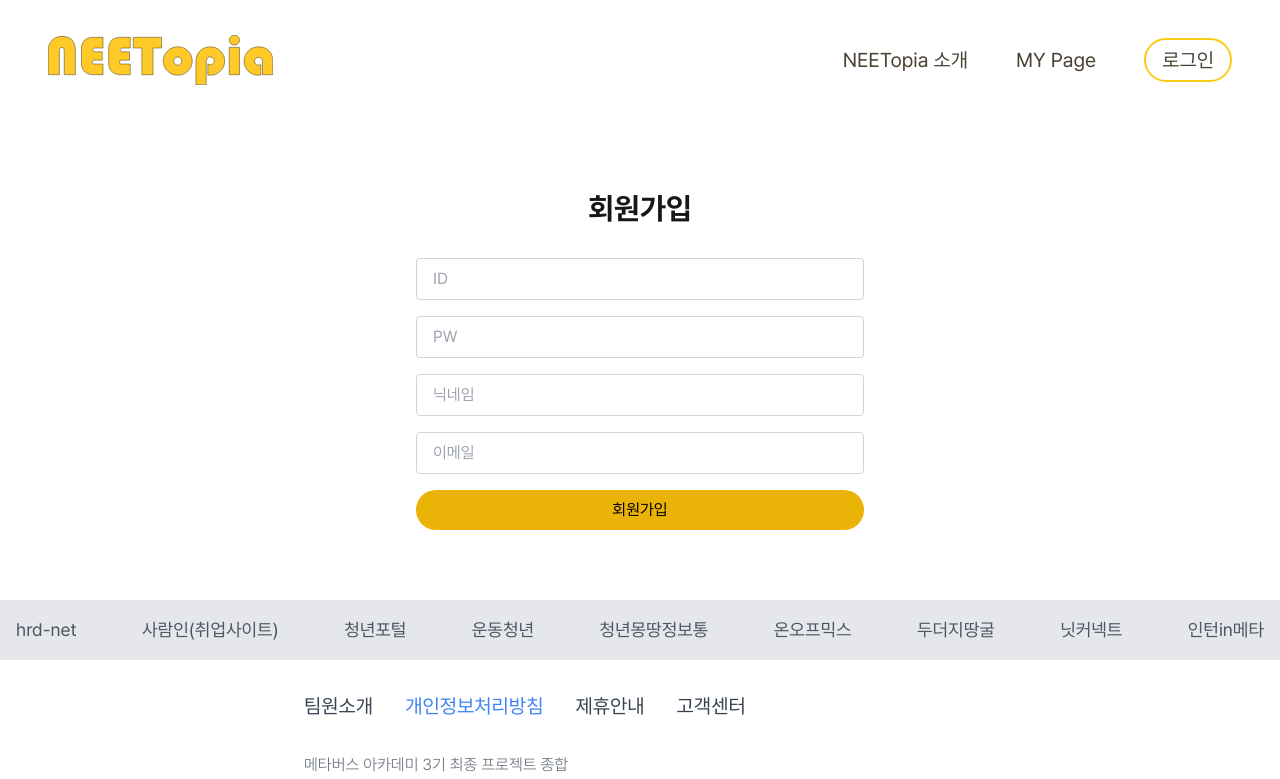
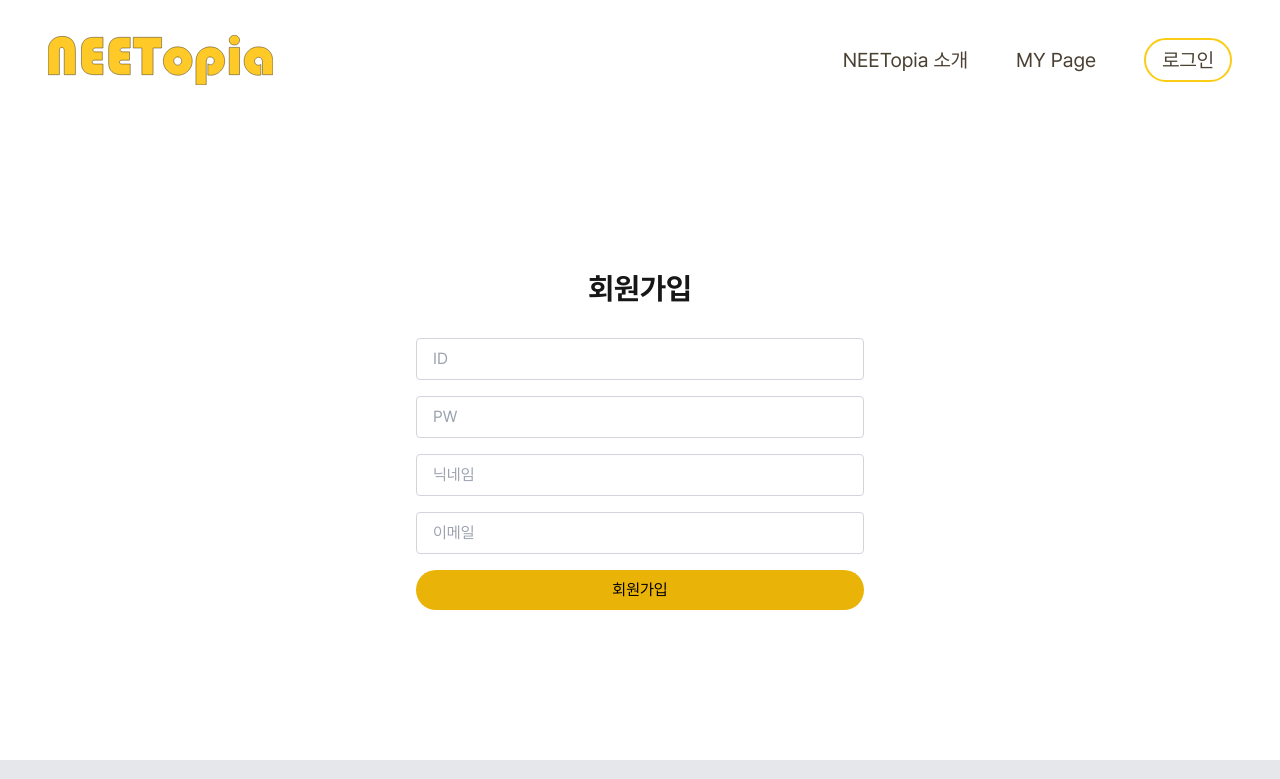
Before and after one commit to bellra-jin/NEETopia, a Next.js app: page /join in a window 1280 px wide. Shown: the top 779 px of the page. Built offline with nearby package versions, Linux system fonts and the light colour scheme.

Commit message:
회원가입 화면 설정

```diff
--- a/src/app/(route)/join/page.jsx
+++ b/src/app/(route)/join/page.jsx
@@ -116,7 +116,7 @@ export default function SignUpPage() {
   };
 
   return (
-    <div className="flex justify-center items-center h-[60vh] py-8 bg-white">
+    <div className="flex justify-center items-center h-[80vh] py-8 px-4 bg-white">
       <div className="w-full max-w-md">
         <h1 className="text-center text-3xl font-bold mb-8">회원가입</h1>
         <form onSubmit={handleSubmit} className="space-y-4">
```
